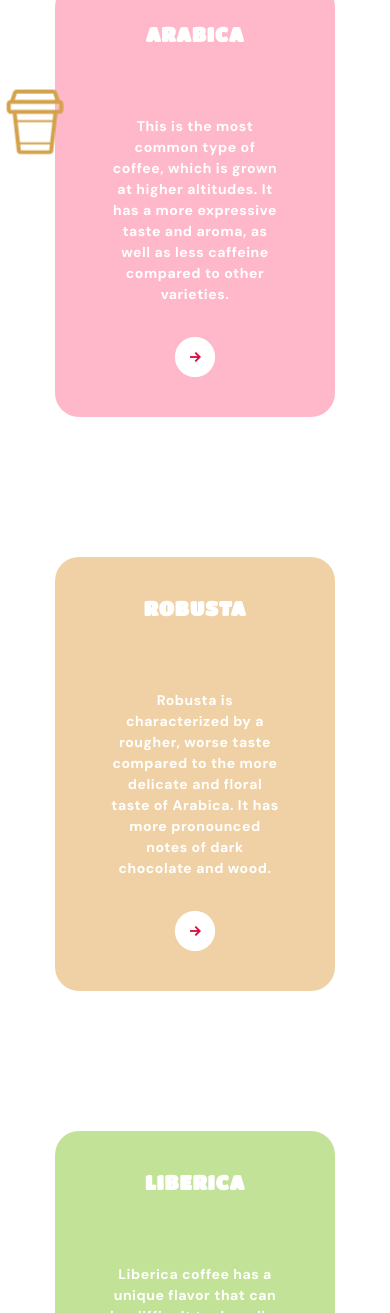
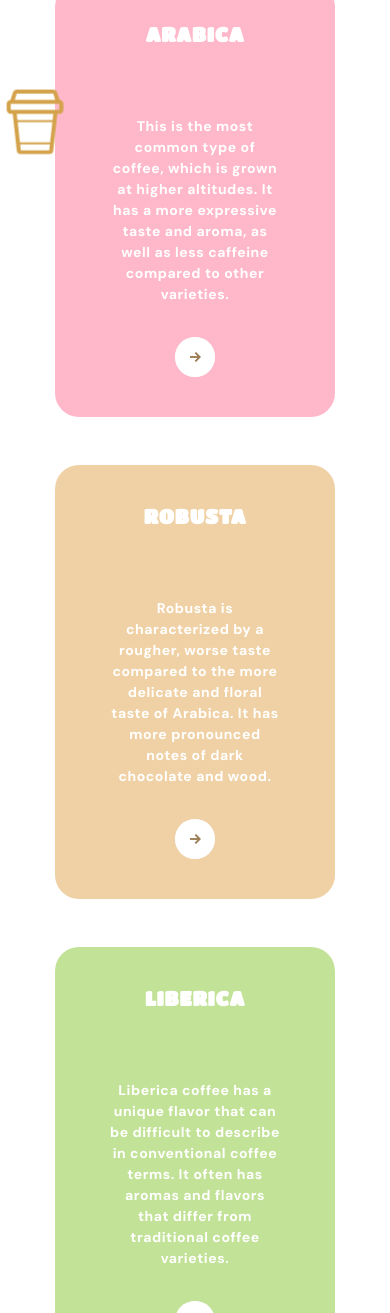
Before and after one commit to Stanislav-lebid/YIT_Coursework, a website built with Parcel: page src/index.html in a window 390 px wide. Shown: the part 687-2000 px from the top of the page. Built offline with nearby package versions, Linux system fonts and the light colour scheme; files whose address does not match are found by name.

Commit message:
змінив кнопку

```diff
--- a/src/partials/products.html
+++ b/src/partials/products.html
@@ -20,10 +20,10 @@
           <img
             class="js-open-modal"
             srcset="
-              ./images/products/arrow-right2.png    1x,
-              ./images/products/arrow-right2@2x.png 2x
+              ./images/products/arrow-right2.jpg    1x,
+              ./images/products/arrow-right2@2x.jpg 2x
             "
-            src="./images/products/arrow-right2.png"
+            src="./images/products/arrow-right2.jpg"
             alt="arrow"
             width="40"
             height="40"
@@ -51,7 +51,7 @@
         <p class="products__text">
           Robusta is characterized by a rougher, worse taste compared to the more delicate and floral taste of Arabica.
           It has more pronounced notes of dark chocolate and wood.
-        </p>
+               </p>
         <button
           type="button"
           class="products__btn products__btn-secondary"
@@ -60,10 +60,10 @@
           <img
             class="js-open-modal"
             srcset="
-              ./images/products/arrow-right2.png    1x,
-              ./images/products/arrow-right2@2x.png 2x
+              ./images/products/arrow-right2.jpg    1x,
+              ./images/products/arrow-right2@2x.jpg 2x
             "
-            src="./images/products/arrow-right2.png"
+            src="./images/products/arrow-right2.jpg"
             alt="arrow"
             width="40"
             height="40"
@@ -100,10 +100,10 @@
           <img
             class="js-open-modal"
             srcset="
-              ./images/products/arrow-right2.png    1x,
-              ./images/products/arrow-right2@2x.png 2x
+              ./images/products/arrow-right2.jpg    1x,
+              ./images/products/arrow-right2@2x.jpg 2x
             "
-            src="./images/products/arrow-right2.png"
+            src="./images/products/arrow-right2.jpg"
             alt="arrow"
             width="40"
             height="40"
--- a/src/sass/components/_products.scss
+++ b/src/sass/components/_products.scss
@@ -64,7 +64,7 @@
 
     @media screen and (max-width: 767px) {
       &:not(:last-child) {
-        margin-bottom: 140px;
+        margin-bottom: 48px;
       }
     }
 
@@ -329,3 +329,8 @@
   opacity: 0;
   transition: opacity 500ms cubic-bezier(0.4, 0, 0.2, 1);
 }
+
+
+.js-open-modal{
+  border-radius: 50%;
+}
```
Also changed, not shown: src/images/products/arrow-right2.jpg (added), src/images/products/arrow-right2.png (deleted), src/images/products/arrow-right2@2x.jpg (added), src/images/products/arrow-right2@2x.png (deleted).
